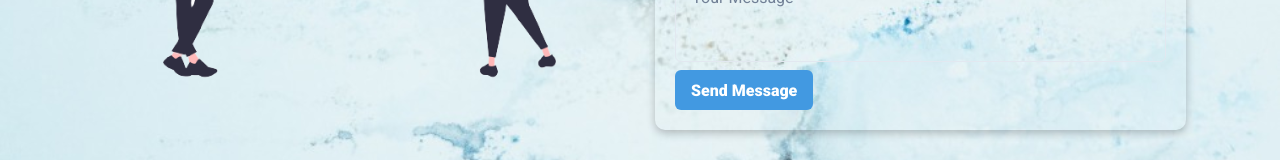
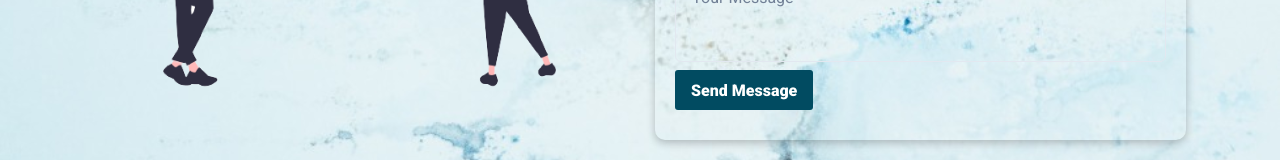
Before and after one commit to satan7549/satan7549.github.io, a React (Create React App) app: page /#hero in a window 1280 px wide. Shown: the part 6003-6163 px from the top of the page. Built offline with nearby package versions, Linux system fonts and the light colour scheme; a web font is replaced by a local one.

Commit message:
Button Update

```diff
--- a/src/Components/Header.jsx
+++ b/src/Components/Header.jsx
@@ -78,8 +78,8 @@ export function Header() {
                 _hover={{ bg: "rgb(14, 129, 165)" }}
                 color="white"
                 variant={"solid"}
-                // width="100px"
-                height={"40px"}
+                // width="120px"
+                h="35px"
                 borderRadius="3px"
                 marginBottom={"10px"}
                 fontSize="16px"
@@ -98,7 +98,7 @@ export function Header() {
                 color="white"
                 variant={"solid"}
                 // width="120px"
-                height={"40px"}
+                h="35px"
                 borderRadius="3px"
                 marginBottom={"10px"}
                 fontSize="16px"
--- a/src/Pages/ContactSection.jsx
+++ b/src/Pages/ContactSection.jsx
@@ -106,14 +106,16 @@ const ContactSection = () => {
                 />
               </FormControl>
               <Button
+                mt={2}
                 type="submit"
-                mt={2}
-                colorScheme="blue"
-                bg="blue.400"
+                bg={"rgb(1, 75, 97);"}
+                _hover={{ bg: "rgb(14, 129, 165)" }}
                 color="white"
-                _hover={{
-                  bg: "blue.500",
-                }}
+                variant={"solid"}
+                h="40px"
+                borderRadius="3px"
+                marginBottom={"10px"}
+                fontSize="16px"
                 isFullWidth
               >
                 Send Message
```
